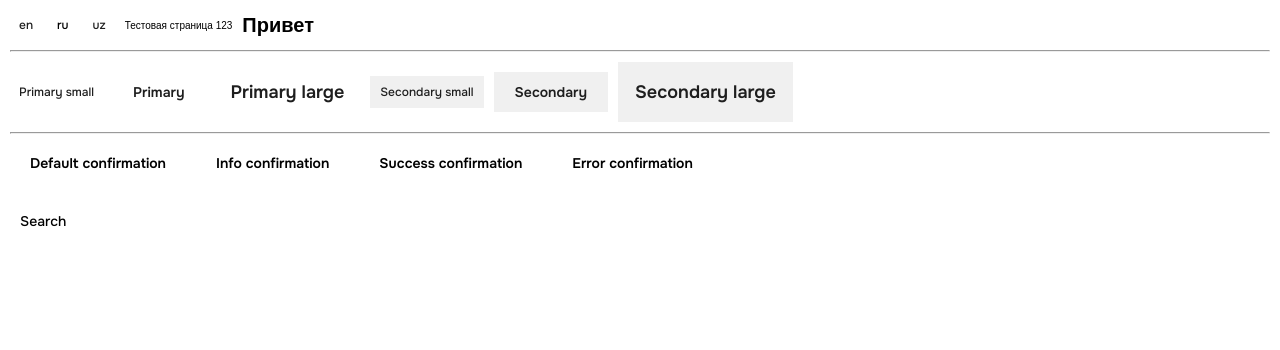
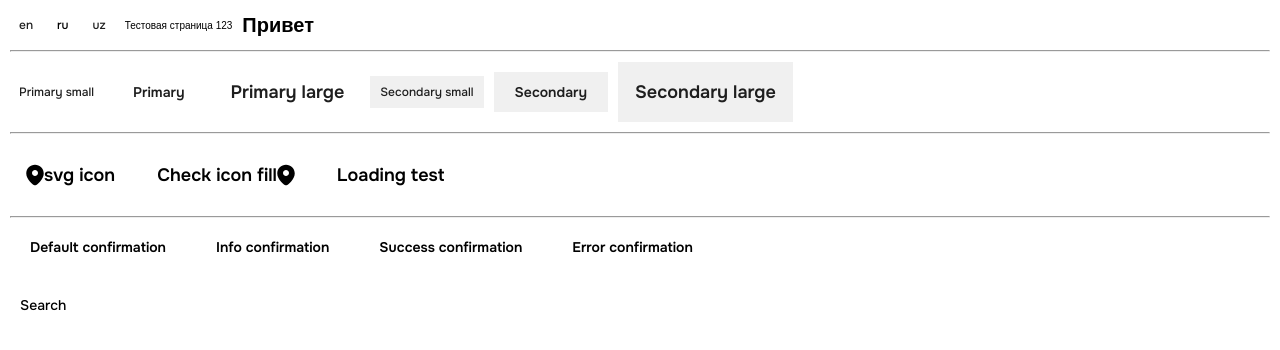
Before and after one commit to Proxx07/face-idenity, a Vue app: page / in a window 1280 px wide. Shown: the top 350 px of the page. Built offline with nearby package versions, Linux system fonts and the light colour scheme.

Commit message:
[DONE] SVG icons

```diff
--- a/src/pages/Main.vue
+++ b/src/pages/Main.vue
@@ -1,6 +1,8 @@
 <script setup lang="ts">
 import { Button, InputNumber, InputText } from 'primevue';
+import { onBeforeUnmount, onMounted, ref } from 'vue';
 import { useI18n } from 'vue-i18n';
+import { marker } from '@/assets/icons';
 import LangSwitcher from '@/components/UI/LangSwitcher.vue';
 import { $confirm } from '@/plugins/confirmation.ts';
 
@@ -30,6 +32,19 @@ const errorConfirm = async () => {
   await $confirm.error({ title: 'Error confirm', subtitle: 'Error confirmation subtitle' });
   console.log('After button click. Error');
 };
+
+let interval: NodeJS.Timeout;
+const loading = ref(true);
+
+onMounted(() => {
+  interval = setInterval(() => {
+    loading.value = !loading.value;
+  }, 3000);
+});
+
+onBeforeUnmount(() => {
+  clearInterval(interval);
+});
 </script>
 
 <template>
@@ -48,6 +63,12 @@ const errorConfirm = async () => {
     <Button label="Secondary small" size="small" severity="secondary" />
     <Button label="Secondary" severity="secondary" />
     <Button label="Secondary large" size="large" severity="secondary" />
+
+    <hr>
+
+    <Button label="svg icon" size="large" :icon="marker" severity="success" />
+    <Button label="Check icon fill" size="large" :icon="marker" icon-pos="right" severity="info" icon-class="no-fill" />
+    <Button label="Loading test" severity="help" size="large" :loading="loading" />
 
     <hr>
 
--- a/src/plugins/PrimeVue/button/index.ts
+++ b/src/plugins/PrimeVue/button/index.ts
@@ -31,17 +31,18 @@ export const buttonConfig = (): ButtonDesignTokens => {
   };
 };
 
-export const buttonPt = (instance?: VNode<RendererNode, RendererElement, ButtonProps>): ButtonPassThroughOptions => {
-  if (!instance || !instance.props?.size) {
-    return {
-      root: {
-        class: 'font-14-b',
-      },
-    };
-  }
+export const buttonPt = (instance: VNode<RendererNode, RendererElement, ButtonProps>): ButtonPassThroughOptions => {
   return {
     root: {
-      class: instance.props.size === 'small' ? 'font-12-r' : 'font-18-b',
+      class: !instance.props?.size ? 'font-14-b' : instance.props.size === 'small' ? 'font-12-r' : 'font-18-b',
+    },
+
+    icon: {
+      ...((instance.props?.icon && instance.props?.icon.includes('<svg')) && {
+        innerHTML: instance.props?.icon,
+        classList: `p-button-icon-svg p-button-icon-${instance.props?.iconPos || 'left'} ${instance.props?.iconClass || ''}`,
+      }),
+      ...((instance.props?.icon && !instance.props?.icon.includes('<svg')) && { class: instance.props?.icon }),
     },
   };
 };
--- a/src/styles/primevue.scss
+++ b/src/styles/primevue.scss
@@ -9,4 +9,27 @@ body {
       padding: 0;
     }
   }
+
+  .p-button-icon-svg {
+    font-size: 0 !important;
+    svg {
+      width: auto;
+      max-width: 100%;
+      max-height: 100%;
+      transition: var(--transition-fast);
+      &[fill]:not([fill='none']) {
+        fill: currentColor;
+      }
+    }
+    &:not(.no-fill) {
+      svg {
+        [fill]:not([fill='none']) {
+          fill: currentColor;
+        }
+        [stroke]:not([stroke='none']) {
+          stroke: currentColor;
+        }
+      }
+    }
+  }
 }
--- a/src/styles/variables.css
+++ b/src/styles/variables.css
@@ -48,7 +48,9 @@ html {
     --tg-viewport-height: 100dvh;
     --tg-viewport-stable-height: 100dvh;
 }
-
+.font-none {
+    font-size: 0 !important;
+}
 .font-10-r {
     font: var(--font-10-r) !important;
 }
```
